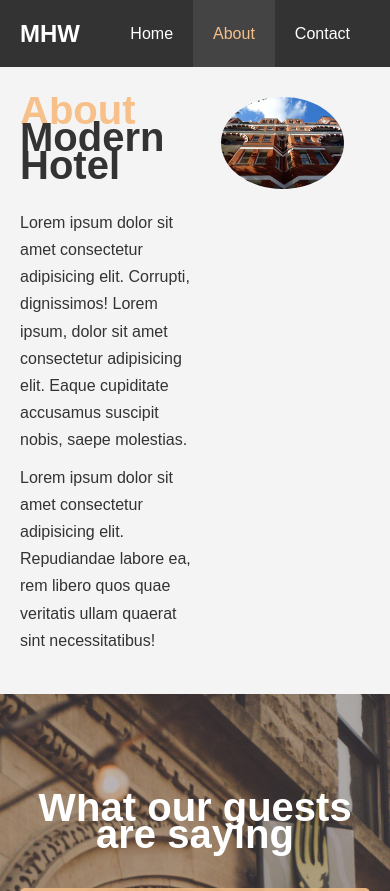
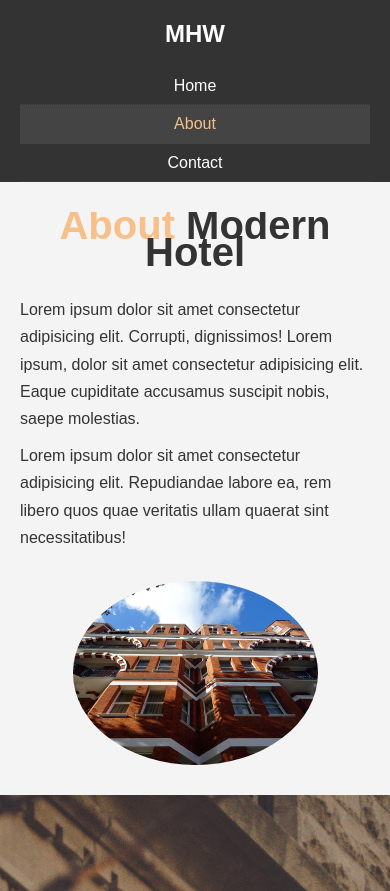
Before and after one commit to denisbrun/ModernHotelWebsite, a plain HTML site: page about.html in a window 390 px wide. Shown: the top 891 px of the page. Drawn offline with Linux system fonts and the light colour scheme.

Commit message:
Added Responsiveness to About page

```diff
--- a/about.html
+++ b/about.html
@@ -7,6 +7,7 @@
   <meta name="description" content="Welcome to a modern twist to a simple hotel website">
   <meta name="keywords" content="hotel,modern,moncton,new brunswick motel">
   <link rel="stylesheet" href="css/style.css">
+  <link rel="stylesheet" media="screen and (max-width:768px)" href="css/mobile.css">
   <title>Modern Hotel Website | About Us</title>
 </head>
 <body>
--- a/css/mobile.css
+++ b/css/mobile.css
@@ -29,3 +29,19 @@
   float: none;
   width: 100%;
 }
+
+/* About Us Page */
+
+#aboutInfo .infoRight,
+#aboutInfo .infoLeft {
+  float: none;
+  width: 100%;
+}
+
+#aboutInfo .infoRight {
+  margin-top: 30px;
+}
+
+.l-heading {
+text-align: center;
+}
--- a/css/style.css
+++ b/css/style.css
@@ -81,6 +81,7 @@ p {
 
 .l-heading {
   font-size: 40px;
+  line-height: 1.2:
 }
 
 /* padding */
@@ -208,7 +209,7 @@ p {
 /* Testimonials */
 
 #testimonials {
-  height: 600px;
+  height: 100%;
   background: url("../img/test-bg.jpg") no-repeat center center/cover;
   padding-top: 100px;
 }
```
Also changed, not shown: contact.html (+1 -0 lines).
